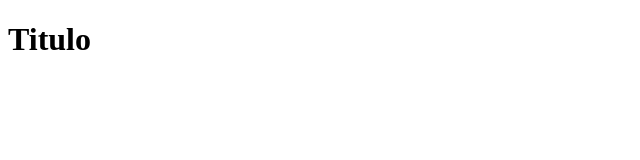
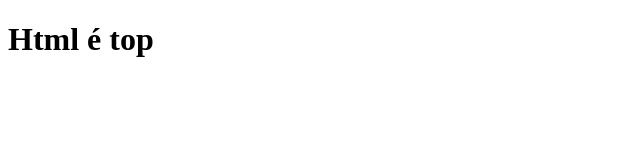
Before and after one commit to pholive/gi_kenzie, a plain HTML site: page index.html in a window 1280 px wide. Shown: the whole page, without its empty margins (0-640 px from the left). Drawn offline with Linux system fonts and the light colour scheme.

Commit message:
Alteração dentro da tag h1

```diff
--- a/index.html
+++ b/index.html
@@ -6,6 +6,6 @@
   <title>Projeto Git</title>
 </head>
 <body>
-  <h1>Titulo</h1>
+  <h1>Html é top</h1>
 </body>
 </html>
```
